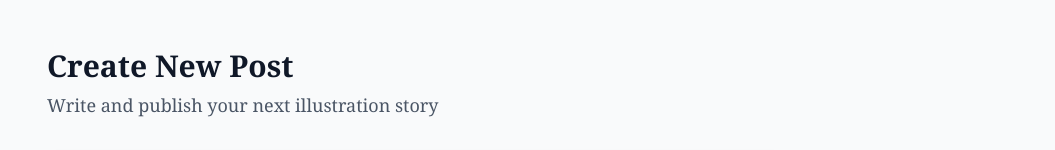
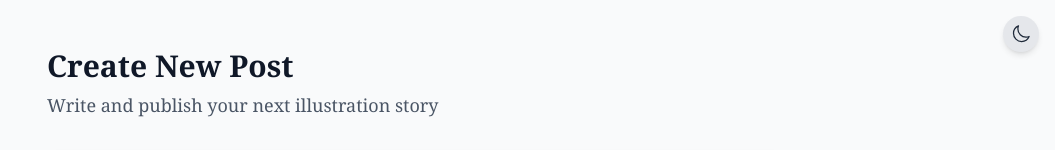
Before and after one commit to tennety/tennety.art, a Next.js app: page /admin in a window 1280 px wide. Shown: the top 150 px of the page, without its empty margins (225-1280 px from the left). Built offline with nearby package versions, Linux system fonts and the light colour scheme; a web font is replaced by a local one.

Commit message:
Light/Dark toggle with localstorage and flash prevention
amazing!

```diff
--- a/package.json
+++ b/package.json
@@ -9,6 +9,7 @@
     "lint": "eslint"
   },
   "dependencies": {
+    "@heroicons/react": "^2.2.0",
     "@tiptap/extension-image": "^3.19.0",
     "@tiptap/extension-link": "^3.19.0",
     "@tiptap/react": "^3.19.0",
--- a/src/app/globals.css
+++ b/src/app/globals.css
@@ -1,5 +1,7 @@
 @import url('https://fonts.googleapis.com/css2?family=Oldenburg&family=Quattrocento:wght@400;700&display=swap');
 @import "tailwindcss";
+
+@custom-variant dark (&:where(.dark, .dark *));
 
 :root {
   --background: #ffffff;
@@ -12,12 +14,10 @@
   --font-mono: var(--font-geist-mono);
 }
 
-@media (prefers-color-scheme: dark) {
-  :root {
-    --background: #0a0a0a;
-    --foreground: #ededed;
-    --accent: #8ab4f8;
-  }
+.dark {
+  --background: #0a0a0a;
+  --foreground: #ededed;
+  --accent: #8ab4f8;
 }
 
 body {
--- a/src/app/layout.tsx
+++ b/src/app/layout.tsx
@@ -1,6 +1,7 @@
 import type { Metadata } from "next";
 import { Geist, Geist_Mono } from "next/font/google";
 import "./globals.css";
+import ThemeToggle from "@/components/ThemeToggle";
 
 const geistSans = Geist({
   variable: "--font-geist-sans",
@@ -23,10 +24,18 @@ export default function RootLayout({
   children: React.ReactNode;
 }>) {
   return (
-    <html lang="en">
+    <html lang="en" suppressHydrationWarning>
+      <head>
+        <script
+          dangerouslySetInnerHTML={{
+            __html: `(function(){try{var d=document.documentElement;var t=localStorage.getItem('theme');if(t==='dark'||(!t&&window.matchMedia('(prefers-color-scheme: dark)').matches)){d.classList.add('dark')}else{d.classList.remove('dark')}}catch(e){}})()`,
+          }}
+        />
+      </head>
       <body
         className={`${geistSans.variable} ${geistMono.variable} antialiased`}
       >
+        <ThemeToggle />
         {children}
       </body>
     </html>
--- /dev/null
+++ b/src/components/ThemeToggle.tsx
@@ -0,0 +1,29 @@
+'use client'
+
+import {useEffect, useState} from 'react'
+import {SunIcon, MoonIcon} from '@heroicons/react/24/outline'
+
+export default function ThemeToggle() {
+  const [dark, setDark] = useState(false)
+
+  useEffect(() => {
+    setDark(document.documentElement.classList.contains('dark'))
+  }, [])
+
+  const toggle = () => {
+    const next = !dark
+    setDark(next)
+    document.documentElement.classList.toggle('dark', next)
+    localStorage.setItem('theme', next ? 'dark' : 'light')
+  }
+
+  return (
+    <button
+      onClick={toggle}
+      aria-label={dark ? 'Switch to light mode' : 'Switch to dark mode'}
+      className="fixed top-4 right-4 z-50 p-2 rounded-full bg-gray-200 dark:bg-gray-700 text-gray-800 dark:text-gray-200 hover:bg-gray-300 dark:hover:bg-gray-600 transition-colors shadow-md"
+    >
+      {dark ? <SunIcon className="w-5 h-5" /> : <MoonIcon className="w-5 h-5" />}
+    </button>
+  )
+}
```
Also changed, not shown: 1 other file (tests, documents, lock files or other folders).
